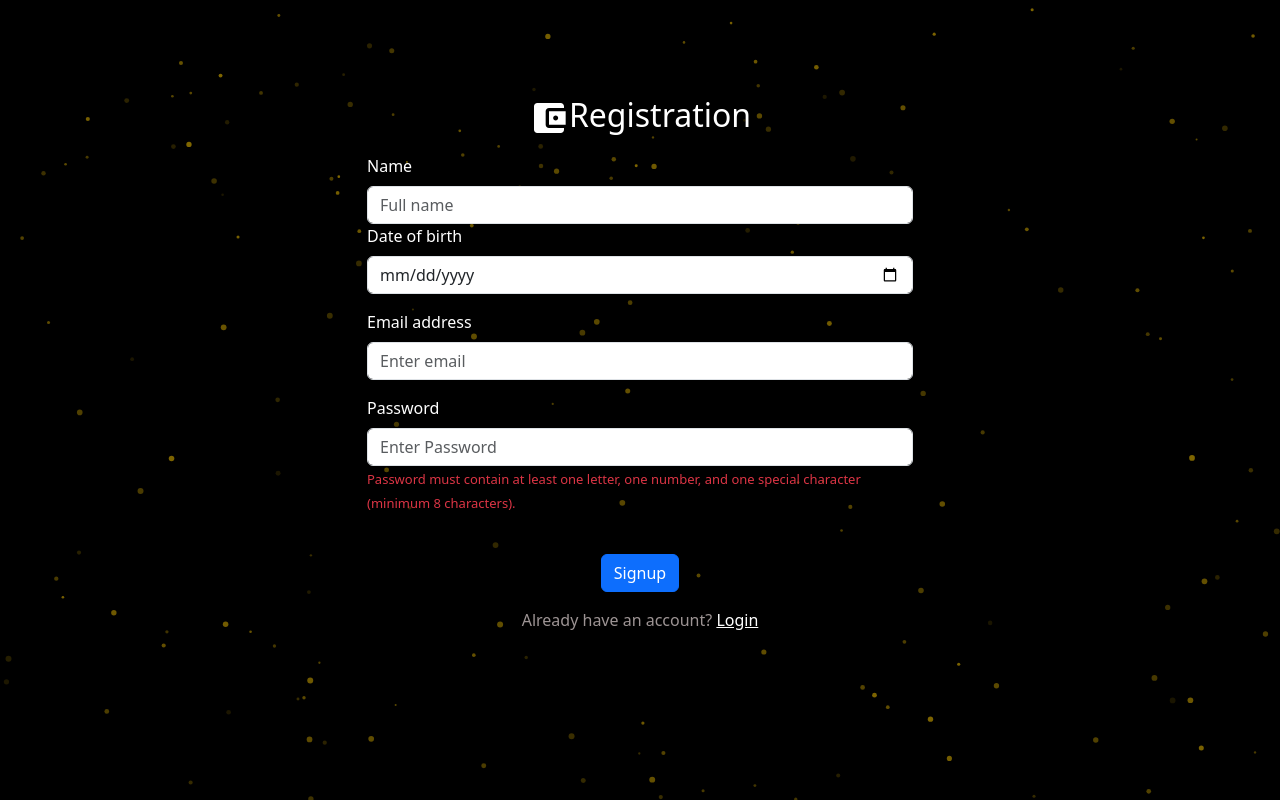
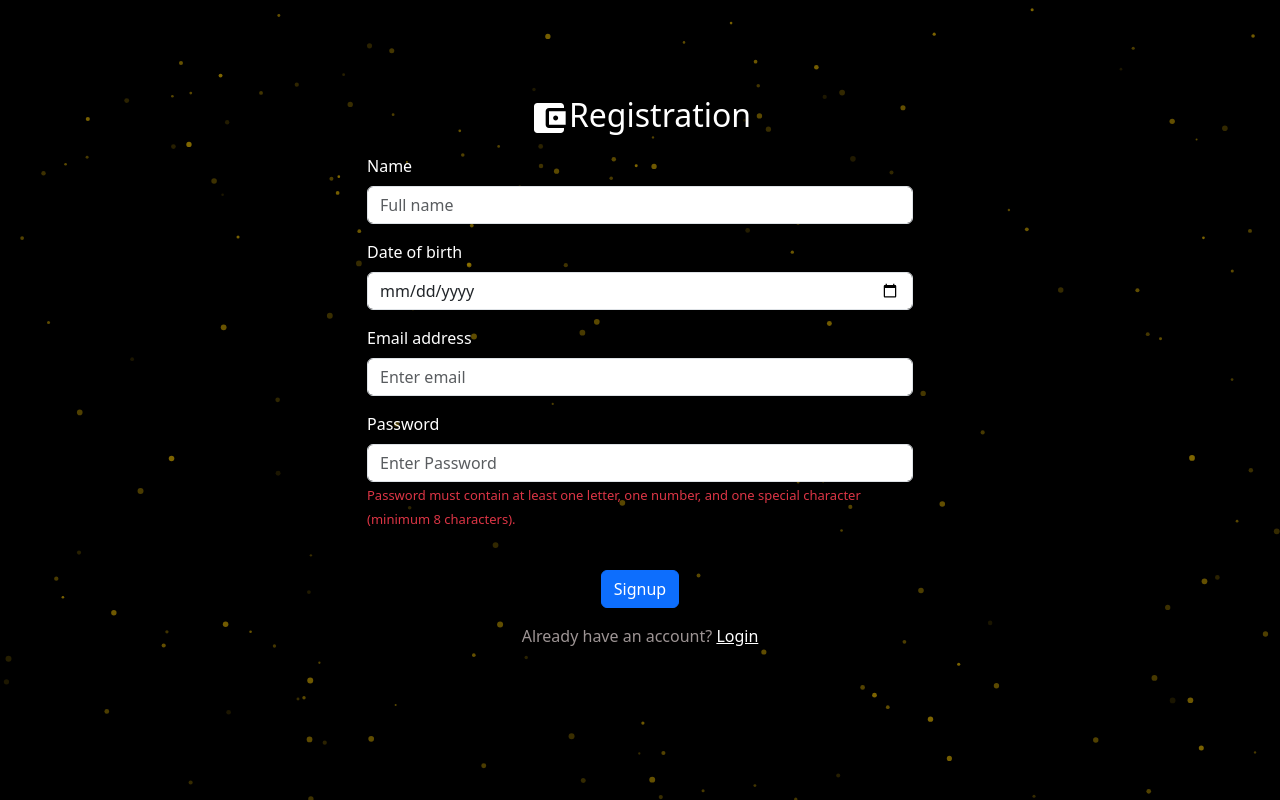
Before and after one commit to pradum9112/Quantum_IT_Task, a React (Create React App) app in the folder Frontend/: page /register in a window 1280 px wide. Built offline with nearby package versions, Linux system fonts and the light colour scheme.

Commit message:
server url2

```diff
--- a/Frontend/src/components/register/SignUpForm.js
+++ b/Frontend/src/components/register/SignUpForm.js
@@ -159,7 +159,7 @@ const SignUpForm = () => {
                     onChange={handleChange}
                   />
                 </Form.Group>
-                <Form.Group className="mb-3" controlId="formDOB">
+                <Form.Group className="mt-3" controlId="formDOB">
                   <Form.Label className="text-white">Date of birth</Form.Label>
                   <Form.Control
                     type="date"
```
